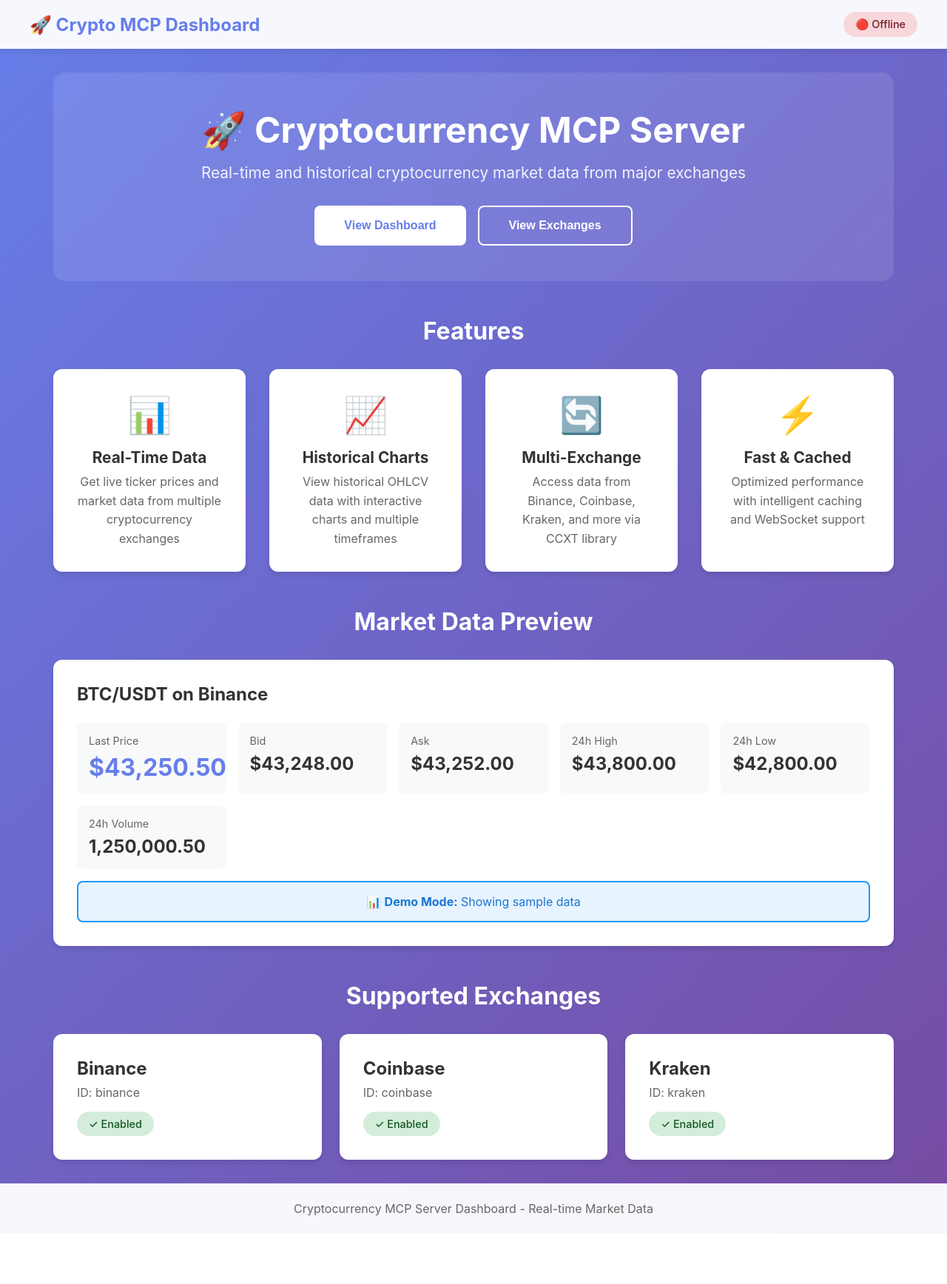
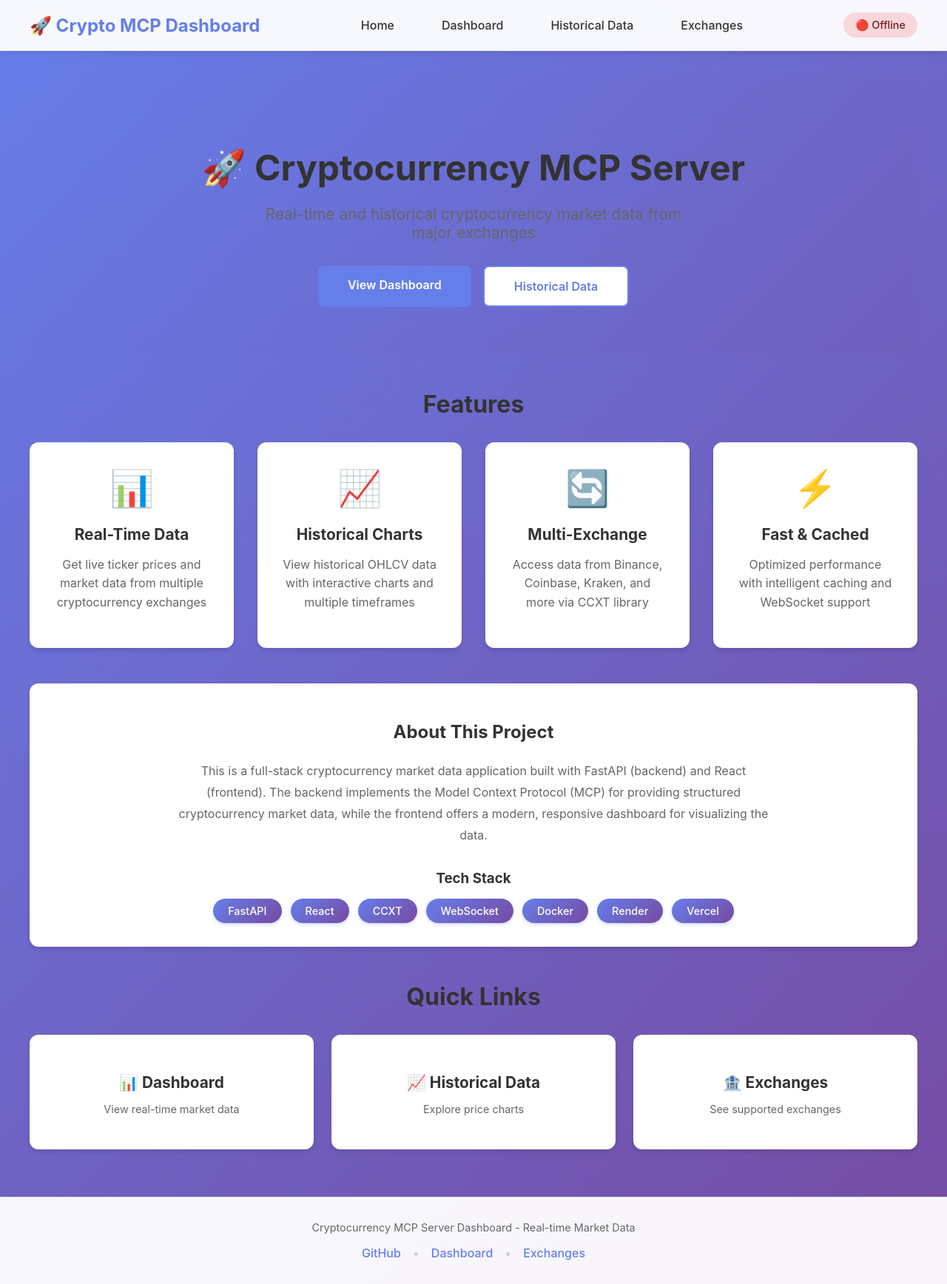
Before and after one commit to Yash5247/HarshNidhi-Ventures, a React (Create React App) app in the folder frontend/: page / in a window 1280 px wide. Shown: the whole page at 74% size. Before the commit the page ends 1668 px from the top, so only its background shows below. Built offline with nearby package versions, Linux system fonts and the light colour scheme; no server answers.

Commit message:
Restore full-featured professional website with React Router and all components

```diff
--- a/frontend/src/App.css
+++ b/frontend/src/App.css
@@ -1,9 +1,3 @@
-* {
-  margin: 0;
-  padding: 0;
-  box-sizing: border-box;
-}
-
 .App {
   min-height: 100vh;
   display: flex;
@@ -15,11 +9,13 @@
 
 .navbar {
   background: rgba(255, 255, 255, 0.95);
+  backdrop-filter: blur(10px);
   padding: 1rem 2rem;
   box-shadow: 0 2px 10px rgba(0, 0, 0, 0.1);
   position: sticky;
   top: 0;
   z-index: 100;
+  border-bottom: 1px solid #e0e0e0;
 }
 
 .nav-container {
@@ -28,179 +24,235 @@
   display: flex;
   justify-content: space-between;
   align-items: center;
+  flex-wrap: wrap;
+  gap: 1rem;
+}
+
+.logo-link {
+  text-decoration: none;
 }
 
 .logo {
   font-size: 1.5rem;
   color: #667eea;
   font-weight: bold;
+  margin: 0;
+  transition: transform 0.3s;
 }
 
-.status {
+.logo-link:hover .logo {
+  transform: scale(1.05);
+}
+
+.nav-links {
+  display: flex;
+  gap: 2rem;
+}
+
+.nav-links a {
+  text-decoration: none;
+  color: #333;
+  font-weight: 500;
+  transition: all 0.3s;
+  padding: 0.5rem 1rem;
+  border-radius: 6px;
+  position: relative;
+}
+
+.nav-links a:hover {
+  color: #667eea;
+  background: rgba(102, 126, 234, 0.1);
+}
+
+.status-indicator {
   padding: 0.5rem 1rem;
   border-radius: 20px;
+  font-size: 0.9rem;
+  font-weight: 500;
+  white-space: nowrap;
+}
+
+.status-indicator.online {
+  background: #d4edda;
+  color: #155724;
+}
+
+.status-indicator.offline {
   background: #f8d7da;
   color: #721c24;
-  font-size: 0.9rem;
-  font-weight: 500;
 }
 
 .main-content {
   flex: 1;
   max-width: 1200px;
   width: 100%;
-  margin: 0 auto;
-  padding: 2rem;
+  margin: 2rem auto;
+  padding: 0 2rem;
 }
 
-.hero {
+.footer {
+  background: rgba(255, 255, 255, 0.95);
+  padding: 2rem;
   text-align: center;
-  padding: 3rem 2rem;
-  background: rgba(255, 255, 255, 0.1);
-  border-radius: 16px;
-  margin-bottom: 3rem;
+  color: #666;
+  margin-top: auto;
+  border-top: 1px solid #e0e0e0;
+}
+
+.footer-content {
+  max-width: 1200px;
+  margin: 0 auto;
+}
+
+.footer p {
+  margin: 0 0 1rem 0;
+  font-size: 0.9rem;
+}
+
+.footer-links {
+  display: flex;
+  justify-content: center;
+  align-items: center;
+  gap: 1rem;
+  flex-wrap: wrap;
+}
+
+.footer-links a {
+  color: #667eea;
+  text-decoration: none;
+  font-weight: 500;
+  transition: color 0.3s;
+}
+
+.footer-links a:hover {
+  color: #5568d3;
+  text-decoration: underline;
+}
+
+.footer-links span {
+  color: #ccc;
+}
+
+.card {
+  background: white;
+  border-radius: 12px;
+  padding: 2rem;
+  box-shadow: 0 4px 6px rgba(0, 0, 0, 0.1);
+  margin-bottom: 2rem;
+  transition: box-shadow 0.3s;
+}
+
+.card:hover {
+  box-shadow: 0 6px 12px rgba(0, 0, 0, 0.15);
+}
+
+.card h2 {
+  color: #333;
+  margin-bottom: 1rem;
+  font-size: 1.8rem;
+}
+
+.form-group {
+  margin-bottom: 1.5rem;
+}
+
+.form-group label {
+  display: block;
+  margin-bottom: 0.5rem;
+  color: #555;
+  font-weight: 500;
+}
+
+.form-group input,
+.form-group select {
+  width: 100%;
+  padding: 0.75rem;
+  border: 2px solid #e0e0e0;
+  border-radius: 8px;
+  font-size: 1rem;
+  transition: border-color 0.3s;
+  font-family: inherit;
+}
+
+.form-group input:focus,
+.form-group select:focus {
+  outline: none;
+  border-color: #667eea;
+}
+
+.btn {
+  background: #667eea;
+  color: white;
+  border: none;
+  padding: 0.75rem 2rem;
+  border-radius: 8px;
+  font-size: 1rem;
+  font-weight: 500;
+  cursor: pointer;
+  transition: all 0.3s;
+  text-decoration: none;
+  display: inline-block;
+  font-family: inherit;
+}
+
+.btn:hover {
+  background: #5568d3;
+  transform: translateY(-2px);
+  box-shadow: 0 4px 8px rgba(102, 126, 234, 0.3);
+}
+
+.btn:disabled {
+  background: #ccc;
+  cursor: not-allowed;
+  transform: none;
+}
+
+.btn-primary {
+  background: #667eea;
+}
+
+.btn-secondary {
+  background: white;
+  color: #667eea;
+  border: 2px solid #667eea;
+}
+
+.btn-secondary:hover {
+  background: #667eea;
   color: white;
 }
 
-.hero-title {
-  font-size: 3rem;
-  margin-bottom: 1rem;
-  font-weight: bold;
+.btn-active {
+  background: #28a745 !important;
 }
 
-.hero-subtitle {
-  font-size: 1.3rem;
-  margin-bottom: 2rem;
-  opacity: 0.9;
+.btn-active:hover {
+  background: #218838 !important;
 }
 
-.hero-buttons {
-  display: flex;
-  gap: 1rem;
-  justify-content: center;
-  flex-wrap: wrap;
+.loading {
+  text-align: center;
+  padding: 2rem;
+  color: #666;
+  font-size: 1.1rem;
 }
 
-.btn {
-  padding: 1rem 2.5rem;
+.error {
+  background: #f8d7da;
+  color: #721c24;
+  padding: 1rem;
   border-radius: 8px;
-  font-size: 1rem;
-  font-weight: 600;
-  cursor: pointer;
-  border: none;
-  transition: transform 0.3s;
+  margin-bottom: 1rem;
+  border-left: 4px solid #dc3545;
 }
 
-.btn:hover {
-  transform: translateY(-2px);
-}
-
-.btn-primary {
-  background: white;
-  color: #667eea;
-}
-
-.btn-secondary {
-  background: transparent;
-  color: white;
-  border: 2px solid white;
-}
-
-.features {
-  margin-bottom: 3rem;
-}
-
-.features h2 {
-  text-align: center;
-  color: white;
-  font-size: 2rem;
-  margin-bottom: 2rem;
-}
-
-.features-grid {
-  display: grid;
-  grid-template-columns: repeat(auto-fit, minmax(250px, 1fr));
-  gap: 2rem;
-}
-
-.feature-card {
-  background: white;
-  padding: 2rem;
-  border-radius: 12px;
-  box-shadow: 0 4px 6px rgba(0, 0, 0, 0.1);
-  text-align: center;
-}
-
-.feature-icon {
-  font-size: 3rem;
-  margin-bottom: 1rem;
-}
-
-.feature-card h3 {
-  color: #333;
-  margin-bottom: 0.5rem;
-  font-size: 1.3rem;
-}
-
-.feature-card p {
-  color: #666;
-  line-height: 1.6;
-}
-
-.dashboard-preview {
-  margin-bottom: 3rem;
-}
-
-.dashboard-preview h2 {
-  text-align: center;
-  color: white;
-  font-size: 2rem;
-  margin-bottom: 2rem;
-}
-
-.ticker-card {
-  background: white;
-  padding: 2rem;
-  border-radius: 12px;
-  box-shadow: 0 4px 6px rgba(0, 0, 0, 0.1);
-}
-
-.ticker-card h3 {
-  color: #333;
-  margin-bottom: 1.5rem;
-  font-size: 1.5rem;
-}
-
-.ticker-grid {
-  display: grid;
-  grid-template-columns: repeat(auto-fit, minmax(200px, 1fr));
-  gap: 1rem;
-  margin-bottom: 1rem;
-}
-
-.ticker-item {
-  background: #f8f9fa;
+.success {
+  background: #d4edda;
+  color: #155724;
   padding: 1rem;
   border-radius: 8px;
-  display: flex;
-  flex-direction: column;
-}
-
-.ticker-item .label {
-  font-size: 0.9rem;
-  color: #666;
-  margin-bottom: 0.5rem;
-}
-
-.ticker-item .value {
-  font-size: 1.5rem;
-  font-weight: bold;
-  color: #333;
-}
-
-.ticker-item .value.price {
-  color: #667eea;
-  font-size: 2rem;
+  margin-bottom: 1rem;
+  border-left: 4px solid #28a745;
 }
 
 .demo-notice {
@@ -208,78 +260,32 @@
   border: 2px solid #2196F3;
   border-radius: 8px;
   padding: 1rem;
+  margin-bottom: 1.5rem;
   text-align: center;
   color: #1976D2;
-  margin-top: 1rem;
 }
 
-.exchanges-preview h2 {
-  text-align: center;
-  color: white;
-  font-size: 2rem;
-  margin-bottom: 2rem;
-}
-
-.exchanges-grid {
-  display: grid;
-  grid-template-columns: repeat(auto-fit, minmax(300px, 1fr));
-  gap: 1.5rem;
-}
-
-.exchange-card {
-  background: white;
-  padding: 2rem;
-  border-radius: 12px;
-  box-shadow: 0 4px 6px rgba(0, 0, 0, 0.1);
-}
-
-.exchange-card h3 {
-  color: #333;
-  margin-bottom: 0.5rem;
-  font-size: 1.5rem;
-}
-
-.exchange-card p {
-  color: #666;
-  margin-bottom: 1rem;
-}
-
-.status-badge {
-  display: inline-block;
-  padding: 0.5rem 1rem;
-  border-radius: 20px;
-  font-size: 0.9rem;
-  font-weight: 500;
-}
-
-.status-badge.enabled {
-  background: #d4edda;
-  color: #155724;
-}
-
-.footer {
-  background: rgba(255, 255, 255, 0.95);
-  padding: 1.5rem;
-  text-align: center;
-  color: #666;
-  margin-top: auto;
-}
-
-.footer p {
+.demo-notice p {
   margin: 0;
+  font-size: 0.95rem;
 }
 
 @media (max-width: 768px) {
-  .hero-title {
-    font-size: 2rem;
+  .nav-container {
+    flex-direction: column;
+    align-items: flex-start;
   }
 
-  .hero-subtitle {
-    font-size: 1.1rem;
+  .nav-links {
+    width: 100%;
+    flex-wrap: wrap;
   }
 
-  .features-grid,
-  .exchanges-grid {
-    grid-template-columns: 1fr;
+  .main-content {
+    padding: 0 1rem;
+  }
+
+  .card {
+    padding: 1.5rem;
   }
 }
--- a/frontend/src/App.js
+++ b/frontend/src/App.js
@@ -1,116 +1,87 @@
-import React from 'react';
+import React, { useState, useEffect } from 'react';
+import { BrowserRouter as Router, Routes, Route, Link } from 'react-router-dom';
 import './App.css';
+import Home from './components/Home';
+import Dashboard from './components/Dashboard';
+import HistoricalData from './components/HistoricalData';
+import Exchanges from './components/Exchanges';
+import NotFound from './components/NotFound';
+import { API_BASE_URL } from './config/api';
 
 function App() {
+  const [healthStatus, setHealthStatus] = useState('offline');
+
+  useEffect(() => {
+    const checkHealth = async () => {
+      try {
+        const controller = new AbortController();
+        const timeoutId = setTimeout(() => controller.abort(), 2000);
+
+        const res = await fetch(`${API_BASE_URL}/health`, {
+          signal: controller.signal
+        });
+        clearTimeout(timeoutId);
+
+        if (res.ok) {
+          const data = await res.json();
+          setHealthStatus(data.status === 'healthy' ? 'online' : 'offline');
+        } else {
+          setHealthStatus('offline');
+        }
+      } catch (error) {
+        setHealthStatus('offline');
+      }
+    };
+
+    checkHealth();
+  }, []);
+
   return (
+    <Router>
       <div className="App">
         <nav className="navbar">
           <div className="nav-container">
+            <Link to="/" className="logo-link">
               <h1 className="logo">🚀 Crypto MCP Dashboard</h1>
-          <div className="status">🔴 Offline</div>
+            </Link>
+            <div className="nav-links">
+              <Link to="/">Home</Link>
+              <Link to="/dashboard">Dashboard</Link>
+              <Link to="/historical">Historical Data</Link>
+              <Link to="/exchanges">Exchanges</Link>
+            </div>
+            <div className={`status-indicator ${healthStatus}`}>
+              {healthStatus === 'online' ? '🟢 Online' : '🔴 Offline'}
+            </div>
           </div>
         </nav>
 
         <main className="main-content">
-        <div className="hero">
-          <h1 className="hero-title">🚀 Cryptocurrency MCP Server</h1>
-          <p className="hero-subtitle">
-            Real-time and historical cryptocurrency market data from major exchanges
-          </p>
-          <div className="hero-buttons">
-            <button className="btn btn-primary">View Dashboard</button>
-            <button className="btn btn-secondary">View Exchanges</button>
-          </div>
-        </div>
-
-        <div className="features">
-          <h2>Features</h2>
-          <div className="features-grid">
-            <div className="feature-card">
-              <div className="feature-icon">📊</div>
-              <h3>Real-Time Data</h3>
-              <p>Get live ticker prices and market data from multiple cryptocurrency exchanges</p>
-            </div>
-            <div className="feature-card">
-              <div className="feature-icon">📈</div>
-              <h3>Historical Charts</h3>
-              <p>View historical OHLCV data with interactive charts and multiple timeframes</p>
-            </div>
-            <div className="feature-card">
-              <div className="feature-icon">🔄</div>
-              <h3>Multi-Exchange</h3>
-              <p>Access data from Binance, Coinbase, Kraken, and more via CCXT library</p>
-            </div>
-            <div className="feature-card">
-              <div className="feature-icon">⚡</div>
-              <h3>Fast & Cached</h3>
-              <p>Optimized performance with intelligent caching and WebSocket support</p>
-            </div>
-          </div>
-        </div>
-
-        <div className="dashboard-preview">
-          <h2>Market Data Preview</h2>
-          <div className="ticker-card">
-            <h3>BTC/USDT on Binance</h3>
-            <div className="ticker-grid">
-              <div className="ticker-item">
-                <span className="label">Last Price</span>
-                <span className="value price">$43,250.50</span>
-              </div>
-              <div className="ticker-item">
-                <span className="label">Bid</span>
-                <span className="value">$43,248.00</span>
-              </div>
-              <div className="ticker-item">
-                <span className="label">Ask</span>
-                <span className="value">$43,252.00</span>
-              </div>
-              <div className="ticker-item">
-                <span className="label">24h High</span>
-                <span className="value">$43,800.00</span>
-              </div>
-              <div className="ticker-item">
-                <span className="label">24h Low</span>
-                <span className="value">$42,800.00</span>
-              </div>
-              <div className="ticker-item">
-                <span className="label">24h Volume</span>
-                <span className="value">1,250,000.50</span>
-              </div>
-            </div>
-            <div className="demo-notice">
-              📊 <strong>Demo Mode:</strong> Showing sample data
-            </div>
-          </div>
-        </div>
-
-        <div className="exchanges-preview">
-          <h2>Supported Exchanges</h2>
-          <div className="exchanges-grid">
-            <div className="exchange-card">
-              <h3>Binance</h3>
-              <p>ID: binance</p>
-              <span className="status-badge enabled">✓ Enabled</span>
-            </div>
-            <div className="exchange-card">
-              <h3>Coinbase</h3>
-              <p>ID: coinbase</p>
-              <span className="status-badge enabled">✓ Enabled</span>
-            </div>
-            <div className="exchange-card">
-              <h3>Kraken</h3>
-              <p>ID: kraken</p>
-              <span className="status-badge enabled">✓ Enabled</span>
-            </div>
-          </div>
-        </div>
+          <Routes>
+            <Route path="/" element={<Home />} />
+            <Route path="/dashboard" element={<Dashboard />} />
+            <Route path="/historical" element={<HistoricalData />} />
+            <Route path="/exchanges" element={<Exchanges />} />
+            <Route path="*" element={<NotFound />} />
+          </Routes>
         </main>
 
         <footer className="footer">
+          <div className="footer-content">
             <p>Cryptocurrency MCP Server Dashboard - Real-time Market Data</p>
+            <div className="footer-links">
+              <a href="https://github.com/Yash5247/HarshNidhi-Ventures" target="_blank" rel="noopener noreferrer">
+                GitHub
+              </a>
+              <span>•</span>
+              <a href="/dashboard">Dashboard</a>
+              <span>•</span>
+              <a href="/exchanges">Exchanges</a>
+            </div>
+          </div>
         </footer>
       </div>
+    </Router>
   );
 }
 
```
Lines whose indentation alone changed are shown as unchanged.
